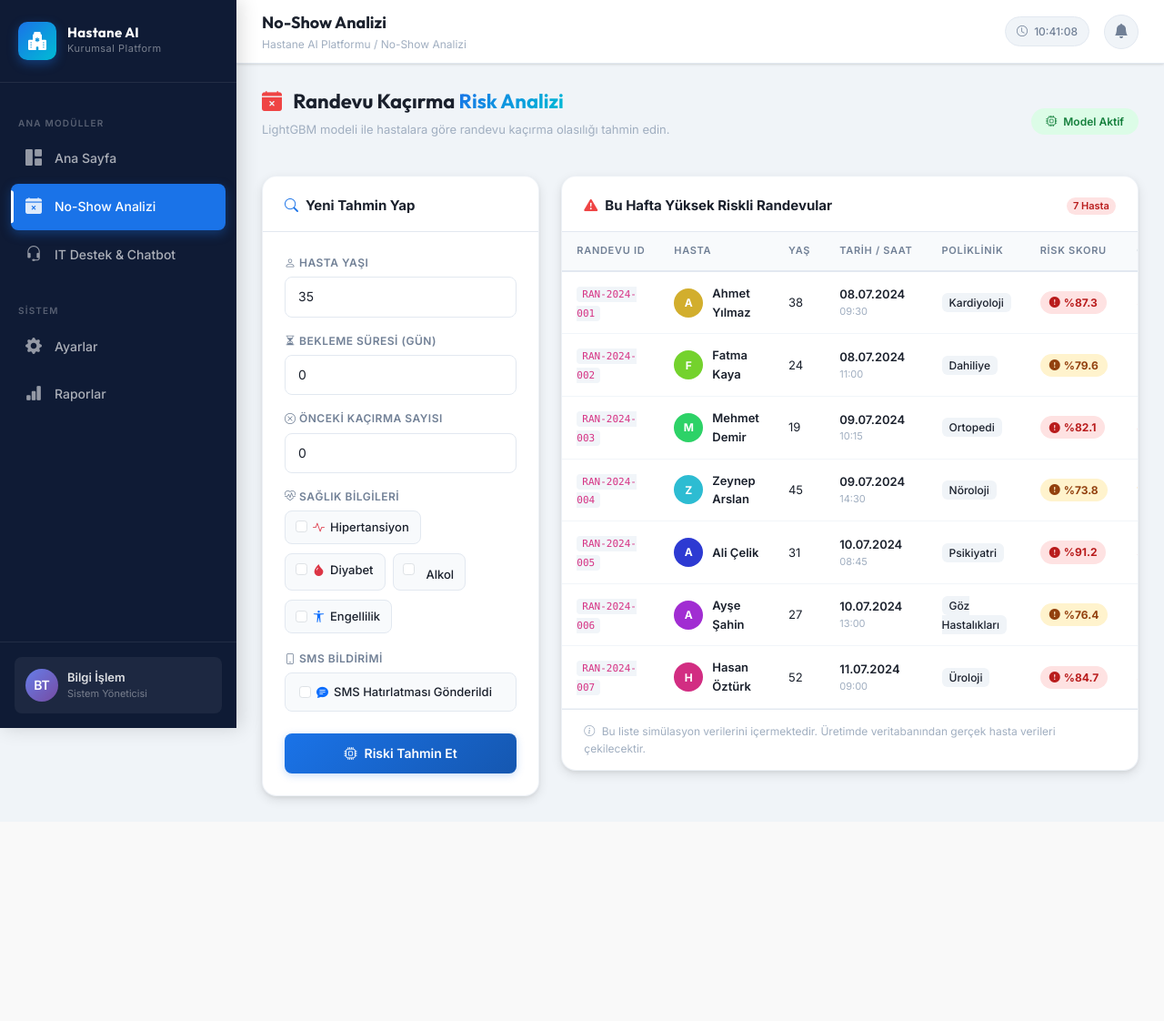
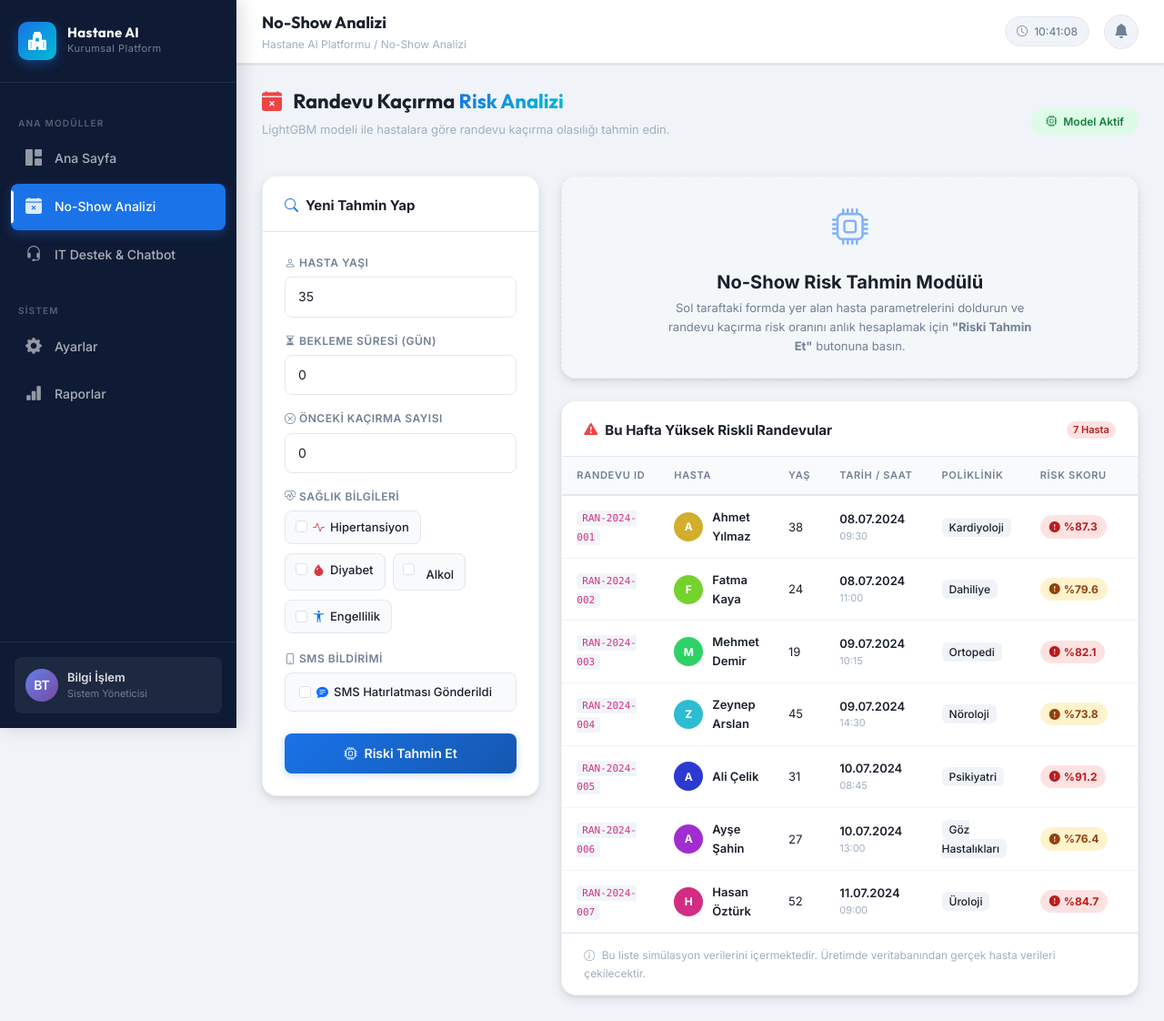
Before and after one commit to Azo15/hastane-ai-platform, a Flask app: page /no-show/ in a window 1280 px wide. Shown: the whole page at 91% size. Before the commit the page ends 885 px from the top, so only its background shows below. Run offline with Flask 3, Linux system fonts and the light colour scheme; data that the repository does not hold is empty.

Commit message:
Sayfa yenilemeden AJAX tahmin, chatbot temizleme ve PDF/Excel rapor indirme ozellikleri eklendi
- no_show.html, main.js: Tahmin islemleri AJAX ile sayfa yenilenmeden anlik hale getirildi, sonuc alani dinamik guncellenir yapildi.
- chatbot.html, main.js: Sohbet gecmisini tek tıkla sifirlayan 'Sohbeti Temizle' butonu eklendi.
- reports.html, style.css, main.js: PDF ve Excel/CSV rapor indirme butonlari entegre edildi, @media print ile yan menusuz temiz PDF ciktisi saglandi.

```diff
--- a/app/static/css/style.css
+++ b/app/static/css/style.css
@@ -1013,3 +1013,29 @@ body {
   .main-content { padding: 16px; }
   .topbar { left: 0; }
 }
+
+/* ── Rapor Yazdırma (PDF) Stili ───────────────────────────────────────────── */
+@media print {
+  body {
+    background: white !important;
+    color: black !important;
+  }
+  .sidebar, .topbar, .btn-primary-modern, .btn-outline-modern, #clear-chat-btn, .chat-send-btn, .page-header .d-flex {
+    display: none !important;
+  }
+  .main-content {
+    margin-left: 0 !important;
+    padding: 0 !important;
+    width: 100% !important;
+  }
+  .card-modern, .prediction-result-card {
+    box-shadow: none !important;
+    border: 1px solid #cbd5e1 !important;
+    page-break-inside: avoid;
+    background: white !important;
+  }
+  canvas {
+    max-width: 100% !important;
+    height: auto !important;
+  }
+}
--- a/app/static/js/main.js
+++ b/app/static/js/main.js
@@ -710,6 +710,154 @@ function escapeHtml(text) {
   return div.innerHTML;
 }
 
+// ─── No-Show Tahmin Sonucunu Dinamik Ekrana Yazma (AJAX) ───────────────────
+function renderPredictionResult(res) {
+  const container = document.getElementById("prediction-result-container");
+  if (!container) return;
+
+  let statusText = "";
+  let statusIcon = "";
+  if (res.risk_color === "success") {
+    statusText = "Düşük No-Show Riski";
+    statusIcon = '<i class="bi bi-check-circle-fill text-success"></i>';
+  } else if (res.risk_color === "warning") {
+    statusText = "Orta No-Show Riski";
+    statusIcon = '<i class="bi bi-exclamation-triangle-fill text-warning"></i>';
+  } else {
+    statusText = "Yüksek No-Show Riski";
+    statusIcon = '<i class="bi bi-exclamation-octagon-fill text-danger"></i>';
+  }
+
+  const predictionText = res.prediction === 1 ? "gelmeme" : "gelme";
+
+  let suggestion = "";
+  if (res.risk_color === "success") {
+    suggestion = "Standart randevu sürecine devam edilebilir. Ek müdahale gerekmemektedir.";
+  } else if (res.risk_color === "warning") {
+    suggestion = "SMS hatırlatması yapılması ve randevu günü tekrar aranması önerilir.";
+  } else {
+    suggestion = "Randevu günü sabahı hasta aranmalı, alternatif slot planlanmalı ve randevu hatırlatma katmanı artırılmalıdır.";
+  }
+
+  container.innerHTML = `
+    <div class="prediction-result-card ${res.risk_color} mb-4 animate-in" id="prediction-result" style="animation: slideInRight 0.3s ease;">
+      <div class="d-flex align-items-center gap-4 flex-wrap">
+        <!-- Risk Dairesi -->
+        <div class="risk-score-circle ${res.risk_color}">
+          <div class="risk-score-value">%${res.risk_score}</div>
+          <div class="risk-score-unit">Risk</div>
+        </div>
+
+        <!-- Detaylar -->
+        <div class="flex-grow-1">
+          <h4 style="font-family:'Outfit',sans-serif; font-weight:700; margin-bottom:4px; display:flex; align-items:center; gap:6px;">
+            ${statusIcon} ${statusText}
+          </h4>
+          <p style="font-size:13px; color:var(--text-secondary); margin-bottom:12px;">
+            Tahmin: Bu hastanın randevuya <strong>${predictionText}</strong> olasılığı yüksektir.
+            Risk Skoru: <strong>${res.risk_score}%</strong>
+          </p>
+
+          <!-- Risk Bar -->
+          <div class="risk-bar-container" style="max-width:400px;">
+            <div class="risk-bar ${res.risk_color}" style="width: ${res.risk_score}%; transition: width 0.8s cubic-bezier(0.1, 0.8, 0.25, 1);"></div>
+          </div>
+
+          <!-- Öneri -->
+          <div class="mt-3 p-3 rounded-3" style="background: rgba(255,255,255,0.6); border: 1px solid rgba(0,0,0,0.08); font-size: 13px;">
+            <i class="bi bi-lightbulb-fill text-warning me-1"></i> <strong>Öneri:</strong> ${suggestion}
+          </div>
+        </div>
+      </div>
+    </div>
+  `;
+}
+
+// ─── Sohbet Geçmişini Sıfırlama (AJAX) ──────────────────────────────────────
+function clearChat() {
+  if (!confirm("Sohbet geçmişinizi temizlemek istediğinize emin misiniz?")) return;
+
+  // 1. Dizi geçmişini temizle
+  conversationHistory = [];
+
+  // 2. DOM alanını temizle ve varsayılan karşılama mesajını ekle
+  if (chatMessages) {
+    chatMessages.innerHTML = `
+      <div class="message-wrapper">
+        <div class="message-avatar ai" style="display:inline-flex; align-items:center; justify-content:center;">
+          <i class="bi bi-robot text-white" style="font-size: 14px;"></i>
+        </div>
+        <div>
+          <div class="message-bubble ai">
+            Merhaba! Ben Hastane IT Destek Asistanıyım.<br><br>
+            Bilgisayar, yazıcı, internet, ağ veya <strong>HBYS</strong> ile ilgili
+            yaşadığınız sorunları benimle paylaşabilirsiniz.
+            Size en hızlı çözümü sunmaya çalışacağım.<br><br>
+            Nasıl yardımcı olabilirim?
+          </div>
+          <div class="message-time">Şimdi</div>
+        </div>
+      </div>
+    `;
+  }
+
+  showToast("Sohbet geçmişi temizlendi.", "success");
+}
+
+// ─── Raporları PDF veya Excel (CSV) Olarak Çıkarma ─────────────────────────
+function exportPDF() {
+  window.print();
+}
+
+async function exportExcel() {
+  try {
+    const resp = await fetch("/chatbot/tickets");
+    const data = await resp.json();
+    if (!data.success || !data.tickets) {
+      showToast("Talepler çekilirken hata oluştu.", "error");
+      return;
+    }
+
+    const tickets = data.tickets;
+    if (tickets.length === 0) {
+      showToast("Dışa aktarılacak bilet verisi bulunmuyor.", "warning");
+      return;
+    }
+
+    // CSV formatında oluştur
+    let csvContent = "\ufeff"; // Türkçe karakterlerin Excel'de düzgün açılması için BOM
+    csvContent += "Bilet ID,Problem Aciklamasi,Kullanici Mesaji,AI Cevabi,Olusturulma Tarihi,Durum\n";
+
+    tickets.forEach(t => {
+      const row = [
+        t.id,
+        `"${(t.problem_description || "").replace(/"/g, '""')}"`,
+        `"${(t.user_message || "").replace(/"/g, '""')}"`,
+        `"${(t.ai_response || "").replace(/"/g, '""')}"`,
+        t.date_created || "",
+        t.status || ""
+      ].join(",");
+      csvContent += row + "\n";
+    });
+
+    // İndirme işlemini tetikle
+    const blob = new Blob([csvContent], { type: "text/csv;charset=utf-8;" });
+    const link = document.createElement("a");
+    const url = URL.createObjectURL(blob);
+    link.setAttribute("href", url);
+    link.setAttribute("download", "hastane_it_destek_talepleri.csv");
+    link.style.visibility = 'hidden';
+    document.body.appendChild(link);
+    link.click();
+    document.body.removeChild(link);
+
+    showToast("IT Destek biletleri başarıyla CSV formatında indirildi.", "success");
+  } catch (error) {
+    console.error("Dışa aktarma hatası:", error);
+    showToast("Excel dosyası oluşturulurken hata oluştu.", "error");
+  }
+}
+
 // ─── Olay Dinleyicileri ───────────────────────────────────────────────────
 document.addEventListener("DOMContentLoaded", () => {
   // Chatbot olayları
@@ -731,6 +879,53 @@ document.addEventListener("DOMContentLoaded", () => {
     ticketBtn.addEventListener("click", openTicket);
   }
 
+  // No-Show Tahmin Formunu AJAX ile gönderme
+  const predictForm = document.getElementById("predict-form");
+  if (predictForm) {
+    predictForm.addEventListener("submit", async (e) => {
+      e.preventDefault();
+      const submitBtn = predictForm.querySelector("button[type='submit']");
+      const origBtnText = submitBtn.innerHTML;
+      submitBtn.disabled = true;
+      submitBtn.innerHTML = '<span class="spinner-border spinner-border-sm me-2" role="status"></span>Riski Tahmin Ediyor...';
+
+      const formData = new FormData(predictForm);
+      const data = {};
+      formData.forEach((value, key) => {
+        data[key] = value;
+      });
+
+      // Checkbox verilerini sıfır/bir yap (Flask'a uyumlu olması için)
+      const checkboxes = ['hipertension', 'diabetes', 'alcoholism', 'handcap', 'sms_received'];
+      checkboxes.forEach(cb => {
+        data[cb] = formData.has(cb) ? parseInt(formData.get(cb)) : 0;
+      });
+
+      try {
+        const response = await fetch("/no-show/predict", {
+          method: "POST",
+          headers: { "Content-Type": "application/json" },
+          body: JSON.stringify(data)
+        });
+
+        const res = await response.json();
+
+        if (res && res.risk_score !== undefined) {
+          renderPredictionResult(res);
+          showToast("No-Show risk olasılığı hesaplandı.", "success");
+        } else {
+          showToast("Tahmin hesaplanırken hata oluştu.", "error");
+        }
+      } catch (error) {
+        console.error("Tahmin Hatası:", error);
+        showToast("Sunucuyla bağlantı kurulamadı.", "error");
+      } finally {
+        submitBtn.disabled = false;
+        submitBtn.innerHTML = origBtnText;
+      }
+    });
+  }
+
   // Risk bar animasyonları
   animateRiskBars();
 
--- a/app/templates/no_show.html
+++ b/app/templates/no_show.html
@@ -144,7 +144,8 @@
   ────────────────────────────────────────────────────────────────── -->
   <div class="col-xl-8 col-lg-7">
 
-    <!-- Tahmin Sonucu -->
+    <!-- Tahmin Sonucu Konteyneri (AJAX ile güncellenir) -->
+    <div id="prediction-result-container">
       {% if prediction_result %}
       <div class="prediction-result-card {{ prediction_result.risk_color }} mb-4 animate-in"
            id="prediction-result">
@@ -199,7 +200,16 @@
 
         </div>
       </div>
+      {% else %}
+      <div class="card-modern mb-4 p-4 text-center text-muted animate-in d-flex flex-column align-items-center justify-content-center" style="min-height: 200px; border: 1.5px dashed var(--border); background: rgba(248, 250, 252, 0.5);">
+        <div class="fs-1 text-primary opacity-50 mb-3"><i class="bi bi-cpu"></i></div>
+        <h5 style="font-weight: 700; color: var(--text-primary); margin-bottom: 6px;">No-Show Risk Tahmin Modülü</h5>
+        <p style="font-size: 13px; max-width: 420px; color: var(--text-secondary); margin: 0;">
+          Sol taraftaki formda yer alan hasta parametrelerini doldurun ve randevu kaçırma risk oranını anlık hesaplamak için <strong>"Riski Tahmin Et"</strong> butonuna basın.
+        </p>
+      </div>
       {% endif %}
+    </div>
 
     <!-- Haftalık Yüksek Riskli Randevular Tablosu -->
     <div class="card-modern animate-in">
```
Also changed, not shown: app/templates/chatbot.html (+16 -8 lines), app/templates/reports.html (+8 -0 lines). Lines whose indentation alone changed are shown as unchanged.
